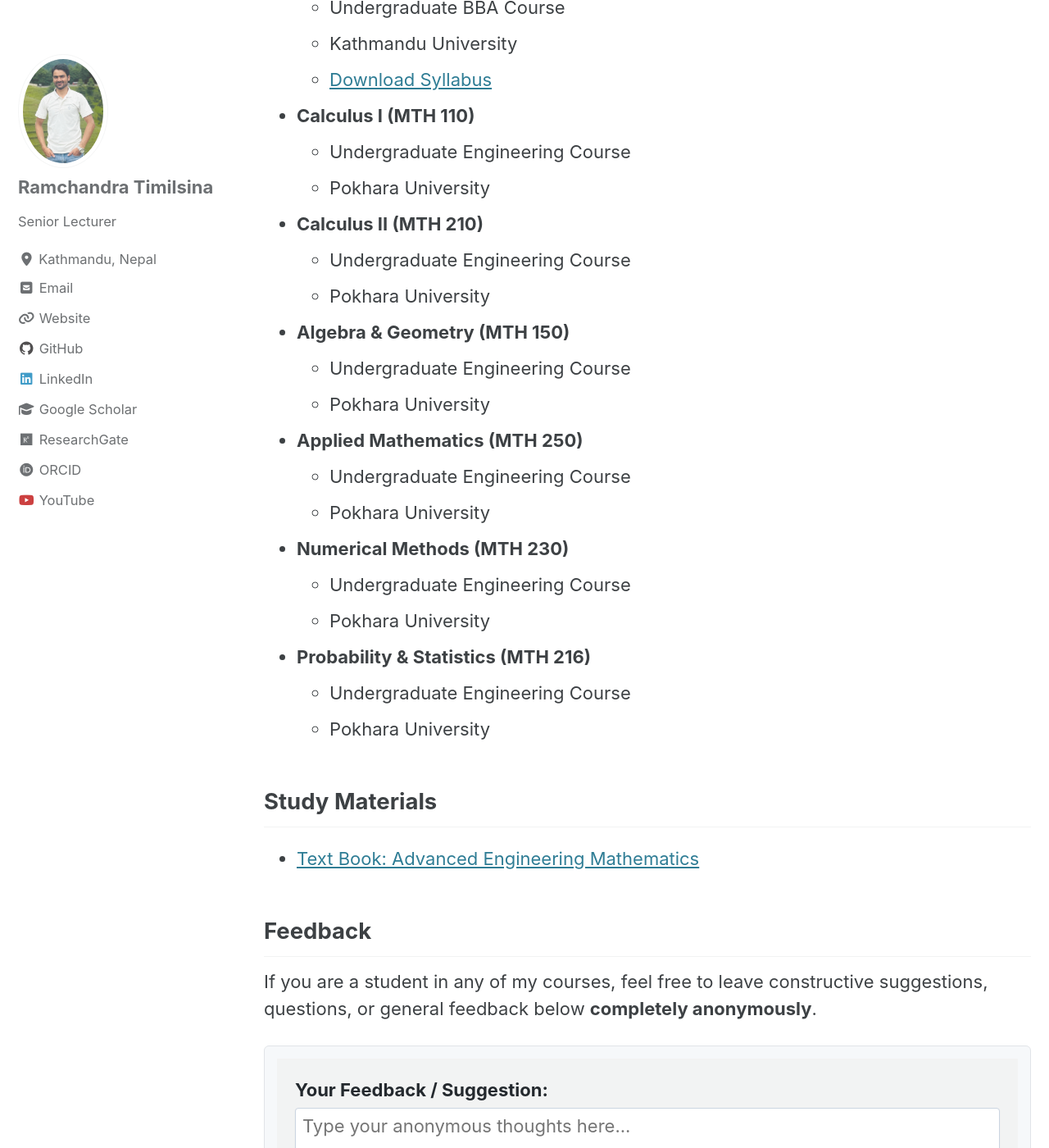
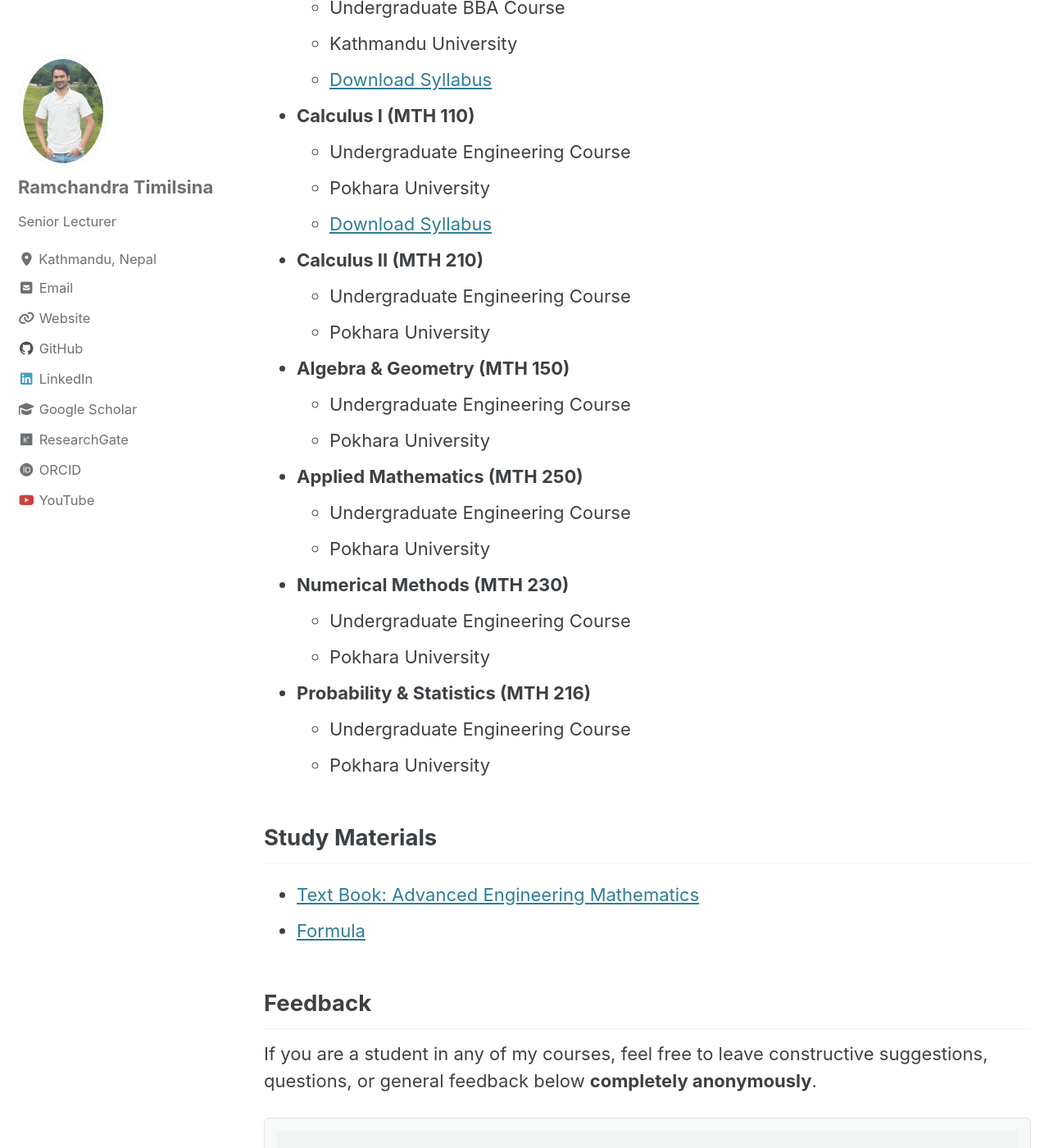
Before and after one commit to TimilsinaRC07/TimilsinaRC07.github.io, a Jekyll site: the page built from teaching.md, in a window 1280 px wide and 1400 px high, scrolled down 591 px. Shown: the whole window at 82% size. Built offline with Jekyll 4.4.1, drawn with Linux system fonts in a browser that asks for light colours; cached includes are drawn as plain includes.

Commit message:
Update teaching.md

```diff
--- a/teaching.md
+++ b/teaching.md
@@ -24,6 +24,7 @@ Below, you will find the courses I teach alongside lecture notes and study mater
 * **Calculus I (MTH 110)**
   * Undergraduate Engineering Course
   * Pokhara University
+  * [Download Syllabus](https://drive.google.com/file/d/19u5f0q9LamqxJ9vx7-qUBpS2VOGj-zuW/view?usp=drive_link)
 
 * **Calculus II (MTH 210)**
   * Undergraduate Engineering Course
@@ -47,6 +48,7 @@ Below, you will find the courses I teach alongside lecture notes and study mater
 
 ## Study Materials
 * [Text Book: Advanced Engineering Mathematics](Teaching/Advanced Engineering Mathematics 10th Edition.pdf)
+* [Formula](https://drive.google.com/file/d/1pNahT2o-9QAVTGsFZ4YsY0QCl1Ubx0NU/view?usp=drive_link)
 
 ## Feedback
 If you are a student in any of my courses, feel free to leave constructive suggestions, questions, or general feedback below **completely anonymously**.
```
